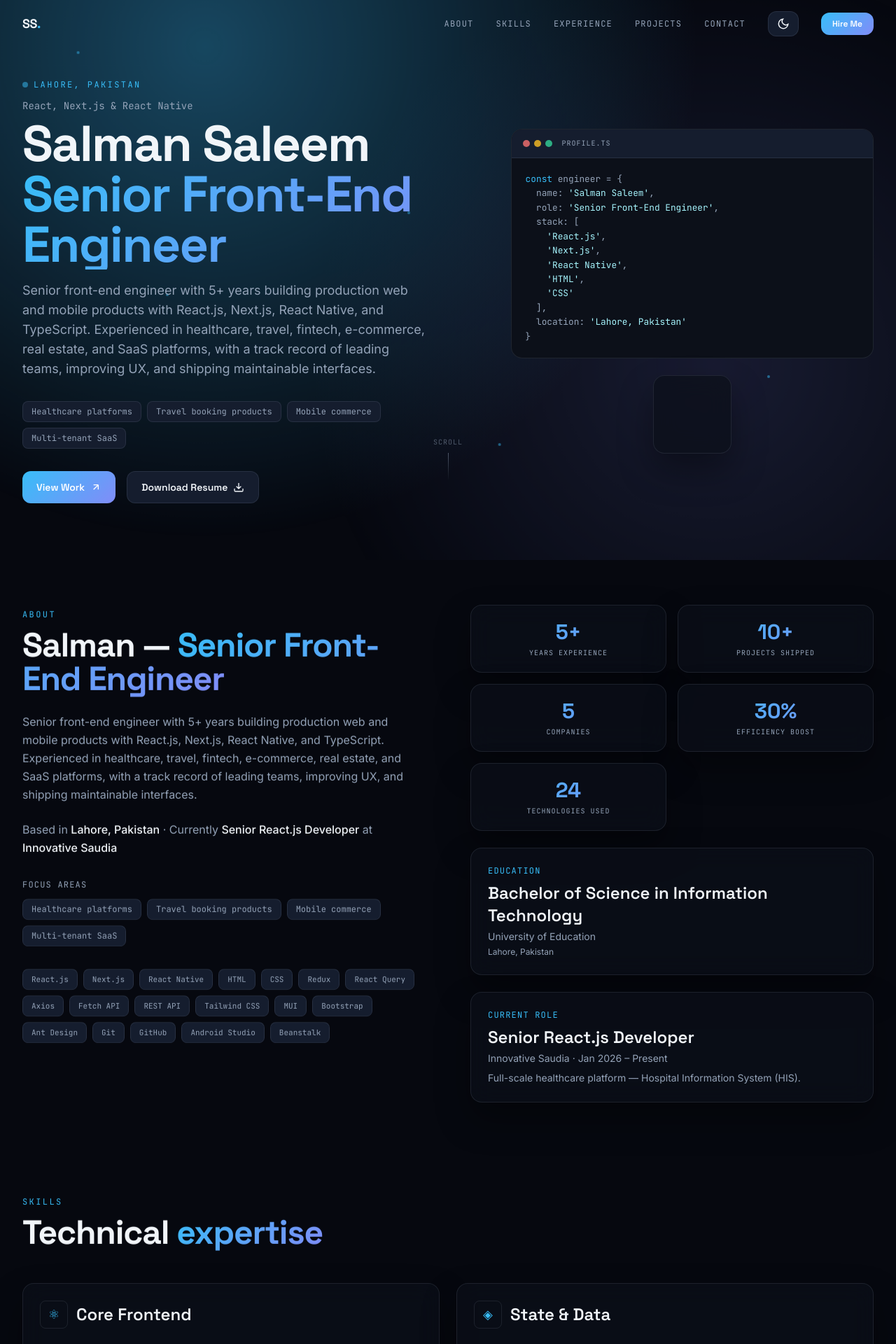
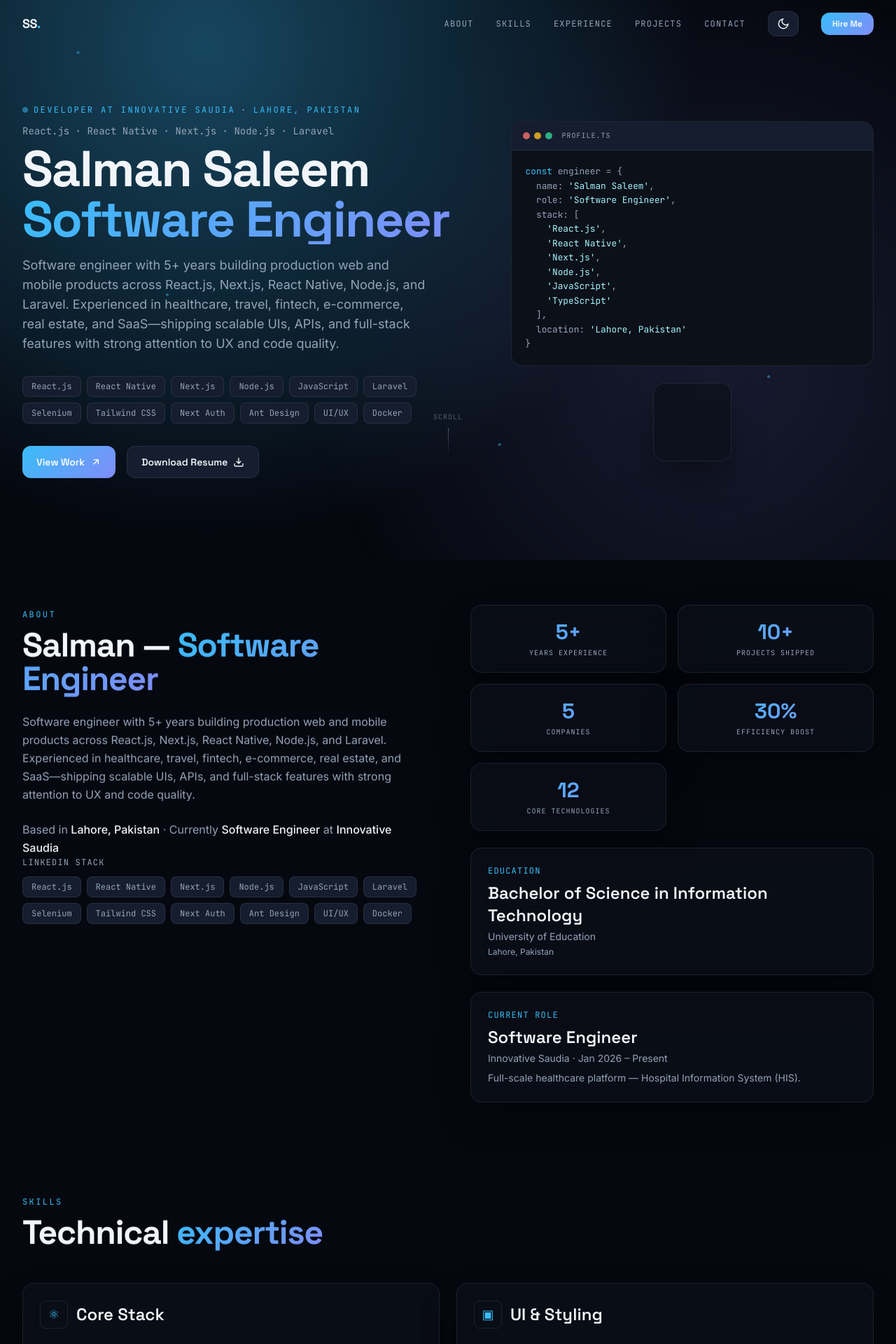
Before and after one commit to salman036/salmansaleemrepo, a Next.js app: page / in a window 1280 px wide. Shown: the top 1920 px of the page at 70% size. Built offline with nearby package versions, Linux system fonts and the light colour scheme.

Commit message:
updates some new changes.

```diff
--- a/app/data.js
+++ b/app/data.js
@@ -1,14 +1,31 @@
 export const personalInfo = {
   name: 'Salman Saleem',
-  title: 'Senior Front-End Engineer',
-  subtitle: 'React, Next.js & React Native',
+  title: 'Software Engineer',
+  subtitle: 'React.js · React Native · Next.js · Node.js · Laravel',
   email: 'salmansaleem036@gmail.com',
   phone: '(+92) 03044504408',
   location: 'Lahore, Pakistan',
   linkedin: 'https://www.linkedin.com/in/salman-saleem07860/',
+  currentPosition: 'Developer at Innovative Saudia',
   summary:
-    'Senior front-end engineer with 5+ years building production web and mobile products with React.js, Next.js, React Native, and TypeScript. Experienced in healthcare, travel, fintech, e-commerce, real estate, and SaaS platforms, with a track record of leading teams, improving UX, and shipping maintainable interfaces.',
+    'Software engineer with 5+ years building production web and mobile products across React.js, Next.js, React Native, Node.js, and Laravel. Experienced in healthcare, travel, fintech, e-commerce, real estate, and SaaS—shipping scalable UIs, APIs, and full-stack features with strong attention to UX and code quality.',
 }
+
+/** Core stack highlighted on LinkedIn profile */
+export const highlightedSkills = [
+  'React.js',
+  'React Native',
+  'Next.js',
+  'Node.js',
+  'JavaScript',
+  'Laravel',
+  'Selenium',
+  'Tailwind CSS',
+  'Next Auth',
+  'Ant Design',
+  'UI/UX',
+  'Docker',
+]
 
 export const focusAreas = [
   'Healthcare platforms',
@@ -18,17 +35,17 @@ export const focusAreas = [
 ]
 
 export const skills = {
-  'Core Frontend': ['React.js', 'Next.js', 'React Native', 'HTML', 'CSS'],
-  'State & Data': ['Redux', 'React Query', 'Axios', 'Fetch API', 'REST API'],
-  'UI Frameworks': ['Tailwind CSS', 'MUI', 'Bootstrap', 'Ant Design'],
-  'Tools & Infra': ['Git', 'GitHub', 'Android Studio', 'Beanstalk', 'Laravel'],
+  'Core Stack': ['React.js', 'React Native', 'Next.js', 'Node.js', 'JavaScript', 'TypeScript'],
+  'UI & Styling': ['Tailwind CSS', 'Ant Design', 'MUI', 'Bootstrap', 'UI/UX', 'HTML', 'CSS'],
+  'Auth & Data': ['Next Auth', 'Redux', 'React Query', 'REST API', 'Axios'],
+  'Backend & DevOps': ['Laravel', 'Docker', 'Git', 'GitHub', 'Beanstalk'],
   'Testing & QA': ['Selenium', 'Postman', 'Swagger'],
-  'Backend Touch': ['Flask', 'Laravel', 'jQuery'],
+  'Mobile & Tools': ['Android Studio', 'Flask', 'jQuery'],
 }
 
 export const experience = [
   {
-    role: 'Senior React.js Developer',
+    role: 'Software Engineer',
     company: 'Innovative Saudia',
     period: 'Jan 2026 – Present',
     location: 'Lahore, Pakistan',
@@ -85,7 +102,7 @@ export const experience = [
 export const projects = [
     {
     name: 'HIS — Hospital Information System',
-    subtitle: 'Innovative Saudia · Senior React.js Developer',
+    subtitle: 'Innovative Saudia · Software Engineer',
     description:
       'Full-scale healthcare platform covering org/center setup, service management, physician scheduling, patient workflows, multi-tenant RBAC, runtime localization, and session & activity management. Built from scratch with React.js + TypeScript.',
     tech: ['React.js', 'TypeScript', 'Redux Toolkit', 'Context API', 'RBAC', 'REST APIs'],
--- a/app/layout.js
+++ b/app/layout.js
@@ -30,7 +30,7 @@ export const metadata = {
     personalInfo.name,
     personalInfo.title,
     personalInfo.subtitle,
-    'Frontend Developer',
+    'Software Engineer',
     'React',
     'Next.js',
   ],
--- a/app/page.js
+++ b/app/page.js
@@ -12,6 +12,7 @@ import Footer from '../components/Footer'
 export default function Home() {
   return (
     <>
+
       <ScrollProgress />
       <Navbar />
       <main>
--- a/components/About.js
+++ b/components/About.js
@@ -1,18 +1,15 @@
 'use client'
 
 import { useEffect, useRef } from 'react'
-import { education, experience, focusAreas, personalInfo, skills, stats } from '../app/data'
+import { education, experience, highlightedSkills, personalInfo, stats } from '../app/data'
 import { observeReveal } from '../lib/scroll'
 
 export default function About() {
   const ref = useRef(null)
   const currentRole = experience[0]
-  const allSkills = Object.values(skills).flat()
-  const uniqueTechCount = new Set(allSkills).size
-
   const statCards = [
     ...stats,
-    { value: String(uniqueTechCount), label: 'Technologies Used' },
+    { value: String(highlightedSkills.length), label: 'Core Technologies' },
   ]
 
   useEffect(() => {
@@ -40,24 +37,18 @@ export default function About() {
               ) : null}
             </p>
 
-            <div className="mt-8 reveal">
-              <p className="font-mono text-xs uppercase tracking-widest text-theme-muted mb-3">Focus areas</p>
+            <motion-bar className="mt-8 reveal">
+              <p className="font-mono text-xs uppercase tracking-widest text-theme-muted mb-3">
+                LinkedIn stack
+              </p>
               <div className="flex flex-wrap gap-2">
-                {focusAreas.map((area) => (
-                  <span key={area} className="skill-badge">
-                    {area}
+                {highlightedSkills.map((skill) => (
+                  <span key={skill} className="skill-badge">
+                    {skill}
                   </span>
                 ))}
               </div>
-            </div>
-
-            <div className="mt-8 flex flex-wrap gap-2 reveal">
-              {allSkills.slice(0, 18).map((skill) => (
-                <span key={skill} className="skill-badge text-[11px]">
-                  {skill}
-                </span>
-              ))}
-            </div>
+            </motion-bar>
           </div>
 
           <div className="space-y-6">
--- a/components/Hero.js
+++ b/components/Hero.js
@@ -1,7 +1,7 @@
 'use client'
 
 import { useEffect, useState } from 'react'
-import { focusAreas, personalInfo, skills } from '../app/data'
+import { highlightedSkills, personalInfo, skills } from '../app/data'
 import { getInitials } from '../lib/scroll'
 
 const PARTICLE_POSITIONS = [
@@ -13,7 +13,7 @@ const PARTICLE_POSITIONS = [
   { top: '82%', left: '55%', delay: '1.8s' },
 ]
 
-const coreSkills = skills['Core Frontend'] || []
+const coreSkills = skills['Core Stack'] || []
 
 /**
  * @param {string} text
@@ -69,8 +69,12 @@ export default function Hero() {
       <div className="max-w-site mx-auto px-4 sm:px-6 lg:px-8 w-full relative z-10">
         <div className="grid lg:grid-cols-[1.1fr_0.9fr] gap-12 lg:gap-16 items-center">
           <div className="hero__content">
-            <p className="section-tag flex items-center gap-2">
+            <p className="section-tag flex items-center gap-2 flex-wrap">
               <span className="w-2 h-2 rounded-full bg-theme-accent animate-pulse" aria-hidden />
+              {personalInfo.currentPosition}
+              <span className="text-theme-muted" aria-hidden>
+                ·
+              </span>
               {personalInfo.location}
             </p>
 
@@ -86,9 +90,9 @@ export default function Hero() {
             </p>
 
             <div className="flex flex-wrap gap-2 mb-8">
-              {focusAreas.map((area) => (
-                <span key={area} className="skill-badge">
-                  {area}
+              {highlightedSkills.map((skill) => (
+                <span key={skill} className="skill-badge">
+                  {skill}
                 </span>
               ))}
             </div>
--- a/components/Skills.js
+++ b/components/Skills.js
@@ -6,12 +6,12 @@ import { observeReveal } from '../lib/scroll'
 import { skillProficiency } from '../lib/skills'
 
 const CATEGORY_ICONS = {
-  'Core Frontend': '⚛',
-  'State & Data': '◈',
-  'UI Frameworks': '▣',
-  'Tools & Infra': '⚙',
+  'Core Stack': '⚛',
+  'UI & Styling': '▣',
+  'Auth & Data': '◈',
+  'Backend & DevOps': '⚙',
   'Testing & QA': '✓',
-  'Backend Touch': '◇',
+  'Mobile & Tools': '◇',
 }
 
 export default function Skills() {
```
